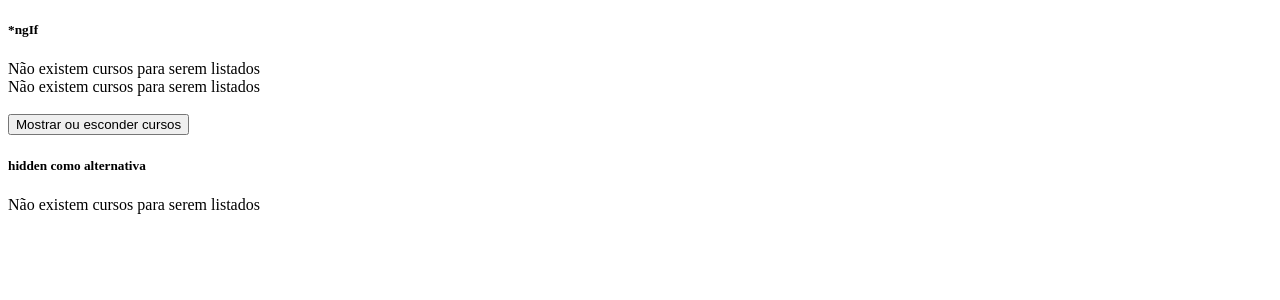
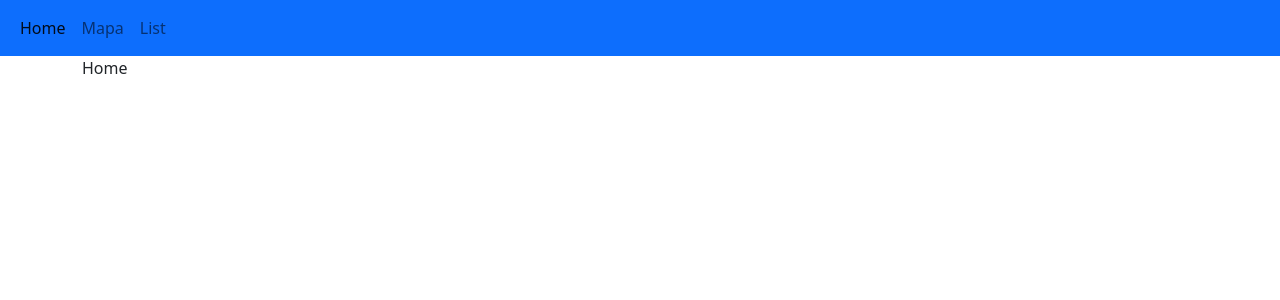
Before and after one commit to pereirathiago/angular, an Angular app in the folder diretivas/: page / in a window 1280 px wide. Shown: the top 300 px of the page. Built offline with nearby package versions, Linux system fonts and the light colour scheme.

Commit message:
#26: Diretivas: ngSwitch

```diff
--- a/diretivas/package.json
+++ b/diretivas/package.json
@@ -19,6 +19,8 @@
     "@angular/platform-browser": "^16.0.0",
     "@angular/platform-browser-dynamic": "^16.0.0",
     "@angular/router": "^16.0.0",
+    "bootstrap": "^5.2.3",
+    "ngx-bootstrap": "^6.2.0",
     "rxjs": "~7.8.0",
     "tslib": "^2.3.0",
     "zone.js": "~0.13.0"
--- a/diretivas/src/app/app.component.html
+++ b/diretivas/src/app/app.component.html
@@ -1 +1,2 @@
-<app-diretiva-ngif></app-diretiva-ngif>
+<!-- <app-diretiva-ngif></app-diretiva-ngif> -->
+<app-diretiva-ngswitch></app-diretiva-ngswitch>
--- a/diretivas/src/app/app.module.ts
+++ b/diretivas/src/app/app.module.ts
@@ -3,11 +3,13 @@
 
 import { AppComponent } from './app.component';
 import { DiretivaNgifComponent } from './diretiva-ngif/diretiva-ngif.component';
+import { DiretivaNgswitchComponent } from './diretiva-ngswitch/diretiva-ngswitch.component';
 
 @NgModule({
   declarations: [
     AppComponent,
-    DiretivaNgifComponent
+    DiretivaNgifComponent,
+    DiretivaNgswitchComponent
   ],
   imports: [
     BrowserModule
--- /dev/null
+++ b/diretivas/src/app/diretiva-ngswitch/diretiva-ngswitch.component.html
@@ -0,0 +1,23 @@
+<nav class="navbar navbar-expand-lg bg-body-tertiary bg-primary" data-bs-theme="dark">
+  <div class="container-fluid">
+    <div class="collapse navbar-collapse" id="navbarNav">
+      <ul class="navbar-nav">
+        <li class="nav-item">
+          <a class="nav-link" [class.active]="aba == 'home'" (click)="aba = 'home'" href="#">Home</a>
+        </li>
+        <li class="nav-item">
+          <a class="nav-link" [class.active]="aba == 'mapa'" (click)="aba = 'mapa'" href="#">Mapa</a>
+        </li>
+        <li class="nav-item">
+          <a class="nav-link" [class.active]="aba == 'list'" (click)="aba = 'list'" href="#">List</a>
+        </li>
+      </ul>
+    </div>
+  </div>
+</nav>
+
+<div class="container" [ngSwitch]="aba">
+  <p *ngSwitchCase="'mapa'">Modo mapa ativado</p>
+  <p *ngSwitchCase="'list'">Modo lista ativado</p>
+  <p *ngSwitchDefault>Home</p>
+</div>
--- /dev/null
+++ b/diretivas/src/app/diretiva-ngswitch/diretiva-ngswitch.component.ts
@@ -0,0 +1,11 @@
+import { Component } from '@angular/core';
+
+@Component({
+  selector: 'app-diretiva-ngswitch',
+  templateUrl: './diretiva-ngswitch.component.html',
+  styleUrls: ['./diretiva-ngswitch.component.scss']
+})
+export class DiretivaNgswitchComponent {
+  aba: string = 'home'
+
+}
--- a/diretivas/src/index.html
+++ b/diretivas/src/index.html
@@ -5,6 +5,7 @@
   <title>Diretivas</title>
   <base href="/">
   <meta name="viewport" content="width=device-width, initial-scale=1">
+  <link href="https://cdn.jsdelivr.net/npm/bootstrap@5.2.3/dist/css/bootstrap.min.css" rel="stylesheet" crossorigin="anonymous" integrity="sha384-rbsA2VBKQhggwzxH7pPCaAqO46MgnOM80zW1RWuH61DGLwZJEdK2Kadq2F9CUG65">
   <link rel="icon" type="image/x-icon" href="favicon.ico">
 </head>
 <body>
```
Also changed, not shown: diretivas/src/app/diretiva-ngswitch/diretiva-ngswitch.component.scss (added), 2 other files (tests, documents, lock files or other folders).
